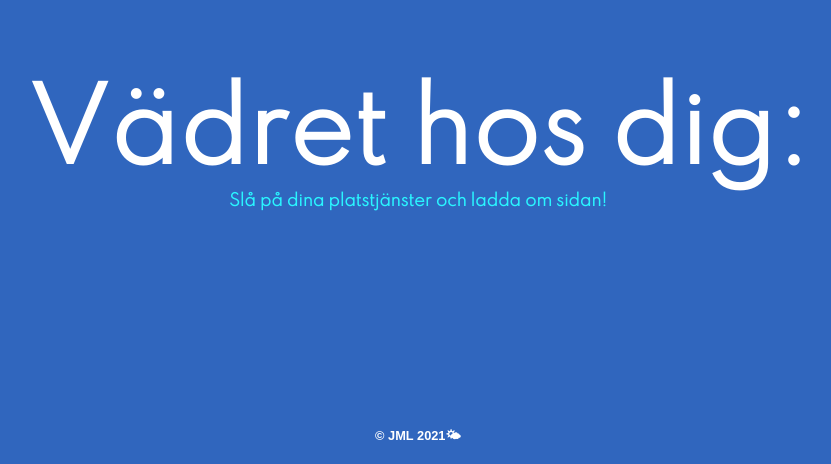
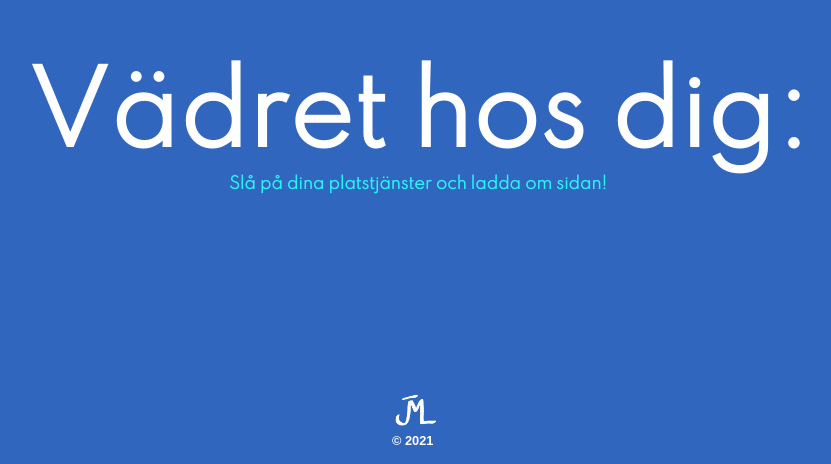
Before and after one commit to johnrybo/miniprojekt-react-1, a React (Create React App) app: page / in a window 1280 px wide. Shown: the part 336-800 px from the top of the page, without its empty margins (222-1053 px from the left). Built offline with nearby package versions, Linux system fonts and the light colour scheme; no server answers.

Commit message:
lil logo

```diff
--- a/src/components/Footer.tsx
+++ b/src/components/Footer.tsx
@@ -1,12 +1,20 @@
-import React from 'react';
+import React, { CSSProperties } from 'react';
 import '../App.css';
+import logo from './assets/logo.png';
+
 
 function Footer() {
     return(
         <footer>
-            <p>© JML 2021🌤</p>
+            <text>
+                <img style={logoStyle} src={logo} alt="logo"></img>
+                &nbsp;
+            <p> ©  2021</p>
+            </text>
         </footer>
     )
 }
-
+const logoStyle: CSSProperties = {
+    width: '3rem'
+}
 export default Footer;
```
Also changed, not shown: src/components/assets/logo.png (added).
